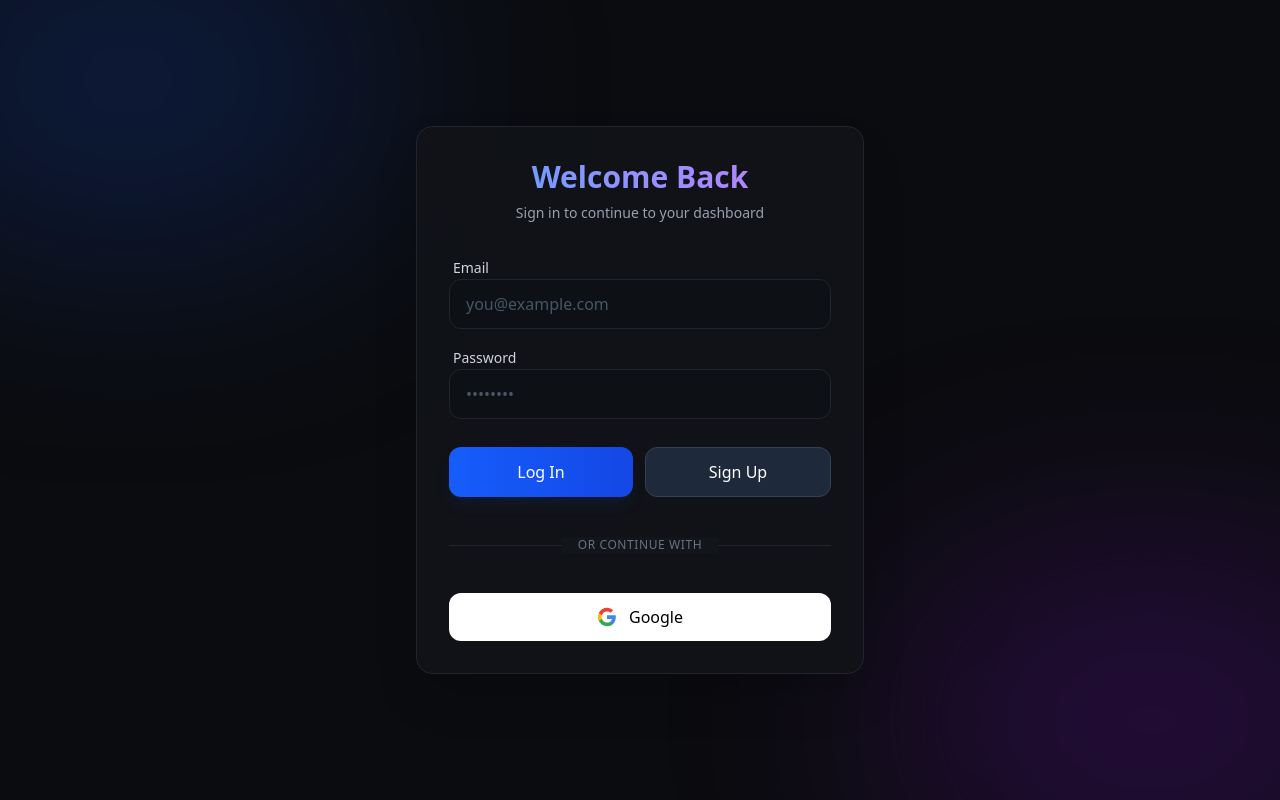
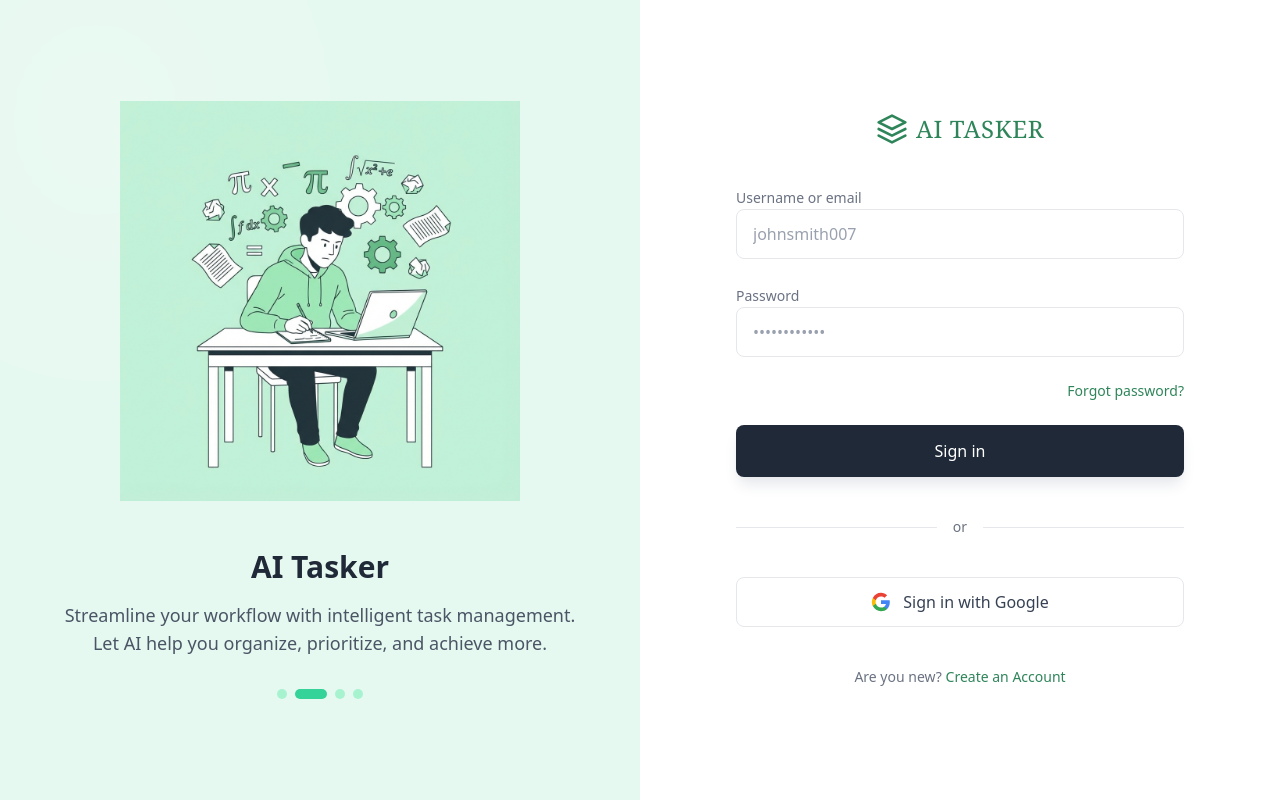
Before and after one commit to ChrisJoel10/ai-task-manager, a Next.js app: page /login in a window 1280 px wide. Built offline with nearby package versions, Linux system fonts and the light colour scheme; no server answers.

Commit message:
Add login and signup pages with email/password and Google OAuth authentication, including a login illustration.

```diff
--- a/src/app/login/page.tsx
+++ b/src/app/login/page.tsx
@@ -4,6 +4,8 @@
 import { useState } from 'react'
 import { useRouter } from 'next/navigation'
 import { motion } from 'framer-motion'
+import Link from 'next/link'
+import Image from 'next/image'
 
 export default function LoginPage() {
     const [email, setEmail] = useState('')
@@ -29,24 +31,6 @@
         setLoading(false)
     }
 
-    const handleSignUp = async (e: React.FormEvent) => {
-        e.preventDefault()
-        setLoading(true)
-        const { error } = await supabase.auth.signUp({
-            email,
-            password,
-            options: {
-                emailRedirectTo: `${location.origin}/auth/callback`,
-            },
-        })
-        if (error) {
-            setMessage(error.message)
-        } else {
-            setMessage('Check your email for the confirmation link.')
-        }
-        setLoading(false)
-    }
-
     const handleSocialLogin = async (provider: 'google') => {
         const { error } = await supabase.auth.signInWithOAuth({
             provider,
@@ -60,90 +44,118 @@
     }
 
     return (
-        <div className="min-h-screen flex items-center justify-center bg-[#0b0c0f] text-white relative overflow-hidden">
-            {/* Background Elements */}
-            <div className="absolute top-0 left-0 w-full h-full overflow-hidden z-0 pointer-events-none">
-                <div className="absolute top-[-10%] left-[-10%] w-[40%] h-[40%] bg-blue-600/20 rounded-full blur-[120px]" />
-                <div className="absolute bottom-[-10%] right-[-10%] w-[40%] h-[40%] bg-purple-600/20 rounded-full blur-[120px]" />
+        <div className="min-h-screen flex bg-white">
+            {/* Left Side - Illustration */}
+            <div className="hidden lg:flex w-1/2 bg-[#E6F9F0] flex-col items-center justify-center p-12 relative overflow-hidden">
+                <motion.div
+                    initial={{ opacity: 0, scale: 0.9 }}
+                    animate={{ opacity: 1, scale: 1 }}
+                    transition={{ duration: 0.8 }}
+                    className="relative z-10 max-w-lg w-full text-center"
+                >
+                    <div className="mb-12 relative h-[400px] w-full">
+                        {/* Placeholder for the illustration - In a real scenario, use next/image with the asset */}
+                        <div className="w-full h-full relative">
+                            {/* We will try to load the image if it exists, otherwise show a placeholder */}
+                            <img
+                                src="/login-illustration.png"
+                                alt="AI Tasker Illustration"
+                                className="w-full h-full object-contain"
+                                onError={(e) => {
+                                    e.currentTarget.src = "https://placehold.co/600x600/E6F9F0/2F855A?text=AI+Tasker+Illustration";
+                                }}
+                            />
+                        </div>
                     </div>
 
-            <motion.div
-                initial={{ opacity: 0, y: 20 }}
-                animate={{ opacity: 1, y: 0 }}
-                transition={{ duration: 0.5 }}
-                className="w-full max-w-md p-8 space-y-8 bg-[#12151a]/80 backdrop-blur-xl rounded-2xl border border-[#22262c] shadow-2xl z-10"
-            >
-                <div className="text-center space-y-2">
-                    <h1 className="text-3xl font-bold bg-gradient-to-r from-blue-400 to-purple-400 bg-clip-text text-transparent">
-                        Welcome Back
-                    </h1>
-                    <p className="text-gray-400 text-sm">Sign in to continue to your dashboard</p>
+                    <h2 className="text-3xl font-bold text-[#1F2937] mb-4">AI Tasker</h2>
+                    <p className="text-gray-600 text-lg mb-8">
+                        Streamline your workflow with intelligent task management. Let AI help you organize, prioritize, and achieve more.
+                    </p>
+
+                    <div className="flex justify-center gap-2">
+                        <div className="w-2.5 h-2.5 rounded-full bg-[#A7F3D0]"></div>
+                        <div className="w-8 h-2.5 rounded-full bg-[#34D399]"></div>
+                        <div className="w-2.5 h-2.5 rounded-full bg-[#A7F3D0]"></div>
+                        <div className="w-2.5 h-2.5 rounded-full bg-[#A7F3D0]"></div>
+                    </div>
+                </motion.div>
+
+                {/* Background decoration */}
+                <div className="absolute top-0 left-0 w-full h-full overflow-hidden pointer-events-none">
+                    <div className="absolute top-[-10%] left-[-10%] w-[50%] h-[50%] bg-white/20 rounded-full blur-[100px]" />
+                </div>
             </div>
 
-                <form className="space-y-5">
-                    <div className="space-y-4">
-                        <div className="space-y-2">
-                            <label className="text-sm font-medium text-gray-300 ml-1">Email</label>
+            {/* Right Side - Login Form */}
+            <div className="w-full lg:w-1/2 flex items-center justify-center p-8 bg-white text-[#1F2937]">
+                <div className="w-full max-w-md space-y-8">
+                    <div className="text-center mb-10">
+                        <div className="flex items-center justify-center gap-2 mb-2">
+                            <svg width="32" height="32" viewBox="0 0 24 24" fill="none" xmlns="http://www.w3.org/2000/svg" className="text-[#2F855A]">
+                                <path d="M12 2L2 7L12 12L22 7L12 2Z" stroke="currentColor" strokeWidth="2" strokeLinecap="round" strokeLinejoin="round" />
+                                <path d="M2 17L12 22L22 17" stroke="currentColor" strokeWidth="2" strokeLinecap="round" strokeLinejoin="round" />
+                                <path d="M2 12L12 17L22 12" stroke="currentColor" strokeWidth="2" strokeLinecap="round" strokeLinejoin="round" />
+                            </svg>
+                            <span className="text-2xl font-serif tracking-wide text-[#2F855A]">AI TASKER</span>
+                        </div>
+                    </div>
+
+                    <div className="space-y-6">
+                        <div className="space-y-1">
+                            <label className="text-sm font-medium text-gray-500">Username or email</label>
                             <input
                                 type="email"
                                 value={email}
                                 onChange={(e) => setEmail(e.target.value)}
-                                className="w-full px-4 py-3 bg-[#0b0e13]/50 border border-[#22262c] rounded-xl focus:ring-2 focus:ring-blue-500/50 focus:border-blue-500/50 outline-none transition-all placeholder:text-gray-600"
-                                placeholder="you@example.com"
+                                className="w-full px-4 py-3 bg-white border border-gray-200 rounded-lg focus:ring-2 focus:ring-[#2F855A]/20 focus:border-[#2F855A] outline-none transition-all placeholder:text-gray-400 text-gray-900"
+                                placeholder="johnsmith007"
                             />
                         </div>
-                        <div className="space-y-2">
-                            <label className="text-sm font-medium text-gray-300 ml-1">Password</label>
+
+                        <div className="space-y-1">
+                            <label className="text-sm font-medium text-gray-500">Password</label>
                             <input
                                 type="password"
                                 value={password}
                                 onChange={(e) => setPassword(e.target.value)}
-                                className="w-full px-4 py-3 bg-[#0b0e13]/50 border border-[#22262c] rounded-xl focus:ring-2 focus:ring-blue-500/50 focus:border-blue-500/50 outline-none transition-all placeholder:text-gray-600"
-                                placeholder="••••••••"
+                                className="w-full px-4 py-3 bg-white border border-gray-200 rounded-lg focus:ring-2 focus:ring-[#2F855A]/20 focus:border-[#2F855A] outline-none transition-all placeholder:text-gray-400 text-gray-900"
+                                placeholder="••••••••••••"
                             />
                         </div>
+
+                        <div className="flex justify-end">
+                            <Link href="/forgot-password" className="text-sm font-medium text-[#2F855A] hover:underline decoration-1 underline-offset-4">
+                                Forgot password?
+                            </Link>
                         </div>
 
                         {message && (
-                        <motion.div
-                            initial={{ opacity: 0, height: 0 }}
-                            animate={{ opacity: 1, height: 'auto' }}
-                            className="p-3 rounded-lg bg-red-500/10 border border-red-500/20 text-red-400 text-sm text-center"
-                        >
+                            <div className="p-3 rounded-lg bg-red-50 text-red-600 text-sm text-center border border-red-100">
                                 {message}
-                        </motion.div>
+                            </div>
                         )}
 
-                    <div className="flex gap-3 pt-2">
                         <button
                             onClick={handleLogin}
                             disabled={loading}
-                            className="flex-1 py-3 px-4 bg-gradient-to-r from-blue-600 to-blue-700 hover:from-blue-500 hover:to-blue-600 rounded-xl font-medium transition-all disabled:opacity-50 disabled:cursor-not-allowed shadow-lg shadow-blue-900/20"
+                            className="w-full py-3.5 px-4 bg-[#1F2937] hover:bg-[#111827] text-white rounded-lg font-medium transition-all disabled:opacity-70 shadow-lg shadow-gray-200"
                         >
-                            {loading ? 'Loading...' : 'Log In'}
+                            {loading ? 'Signing in...' : 'Sign in'}
                         </button>
-                        <button
-                            onClick={handleSignUp}
-                            disabled={loading}
-                            className="flex-1 py-3 px-4 bg-[#1e293b] hover:bg-[#334155] rounded-xl font-medium transition-colors disabled:opacity-50 disabled:cursor-not-allowed border border-[#334155]"
-                        >
-                            Sign Up
-                        </button>
+
+                        <div className="relative py-4">
+                            <div className="absolute inset-0 flex items-center">
+                                <div className="w-full border-t border-gray-200"></div>
                             </div>
-                </form>
-
-                <div className="relative py-2">
-                    <div className="absolute inset-0 flex items-center">
-                        <div className="w-full border-t border-[#22262c]"></div>
-                    </div>
-                    <div className="relative flex justify-center text-xs uppercase">
-                        <span className="px-4 bg-[#12151a] text-gray-500 font-medium tracking-wider">Or continue with</span>
+                            <div className="relative flex justify-center text-sm">
+                                <span className="px-4 bg-white text-gray-500">or</span>
                             </div>
                         </div>
 
                         <button
                             onClick={() => handleSocialLogin('google')}
-                    className="w-full flex items-center justify-center gap-3 py-3 bg-white text-black hover:bg-gray-100 rounded-xl transition-colors font-medium"
+                            className="w-full flex items-center justify-center gap-3 py-3 px-4 bg-white border border-gray-200 hover:bg-gray-50 text-gray-700 rounded-lg transition-colors font-medium"
                         >
                             <svg className="w-5 h-5" viewBox="0 0 24 24">
                                 <path
@@ -163,9 +175,20 @@
                                     fill="#EA4335"
                                 />
                             </svg>
-                    Google
+                            Sign in with Google
                         </button>
-            </motion.div>
+
+                        <div className="text-center pt-4">
+                            <p className="text-sm text-gray-500">
+                                Are you new?{' '}
+                                <Link href="/signup" className="font-medium text-[#2F855A] hover:underline decoration-1 underline-offset-4">
+                                    Create an Account
+                                </Link>
+                            </p>
+                        </div>
+                    </div>
+                </div>
+            </div>
         </div>
     )
 }
```
Also changed, not shown: public/login-illustration.png (added), src/app/signup/page.tsx (added). Lines whose indentation alone changed are shown as unchanged.
